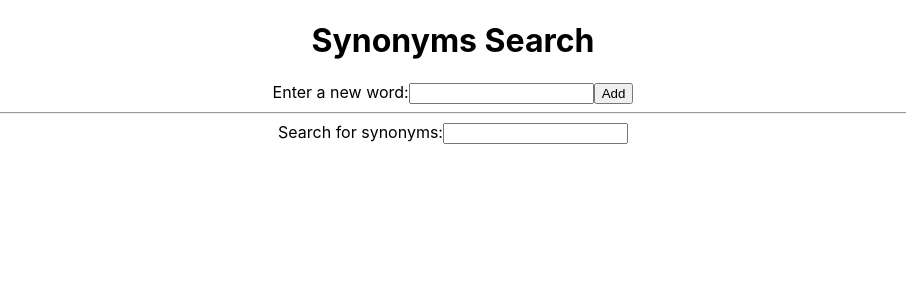
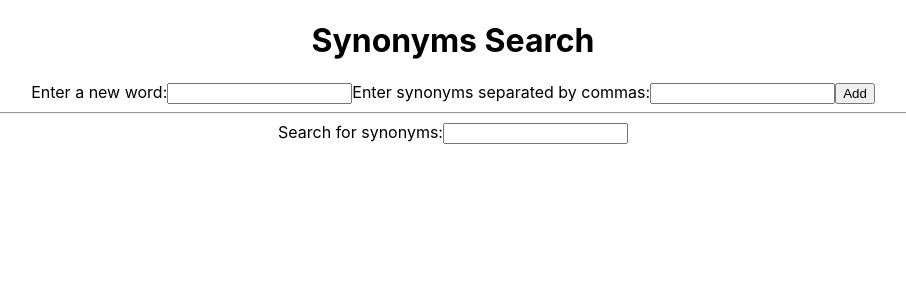
Before and after one commit to aliyoussefhammoude/reeinvent, a React (Create React App) app: page / in a window 1280 px wide. Shown: the top 300 px of the page, without its empty margins (187-1093 px from the left). Built offline with nearby package versions, Linux system fonts and the light colour scheme.

Commit message:
new input for synonyms

```diff
--- a/src/component/Synonyms.js
+++ b/src/component/Synonyms.js
@@ -9,6 +9,7 @@ function Synonyms() {
     wash: ["clean", "rinse", "scrub"],
     purify: ["clean", "refine", "clarify"],
   });
+  const [synonyms, setSynonyms] = useState('');
 
   // state variable called input that stores the user input
   const [input, setInput] = useState("");
@@ -41,8 +42,6 @@ function Synonyms() {
 
     // Check if it is not empty and not already in the words object
     if (value && !words[value]) {
-      // Prompt for synonyms separated by commas
-      const synonyms = prompt("Enter synonyms for " + value + ", separated by commas:");
 
       // Check if synonyms are entered
       if (synonyms) {
@@ -87,6 +86,8 @@ function Synonyms() {
      <form onSubmit={handleSubmit}>
        <label htmlFor="word">Enter a new word:</label>
        <input type="text" id="word" name="word" />
+       <label htmlFor="word">Enter synonyms separated by commas:</label>
+       <input type="text" id="synonym" name="synonym" onChange={(e) => setSynonyms(e.target.value)} />
        <button type="submit">Add</button>
      </form>
      <hr />
```
Also changed, not shown: 1 other file (tests, documents, lock files or other folders).
